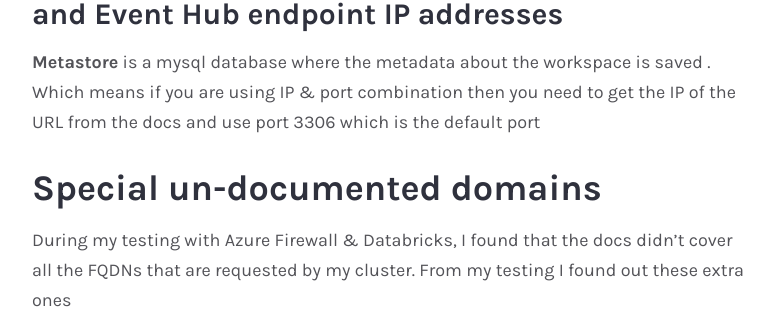
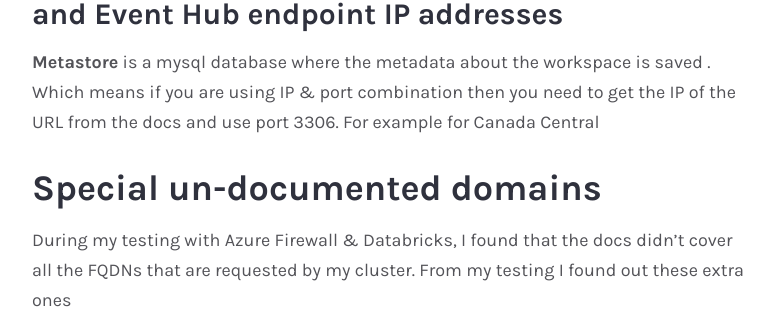
Before and after one commit to mosharafMS/cloudsafari, a Jekyll site: the page built from _posts/2020-09-05-Azure-Databricks-VNET-Integration.md, in a window 1280 px wide and 900 px high, scrolled down 5932 px. Shown: the part 209-518 px from the top of the window, without its empty margins (248-1031 px from the left). Built offline with Jekyll 4.4.1, drawn with Linux system fonts in a browser that asks for light colours; some web fonts are replaced; our own code applies the rules of GitHub Pages for plain Markdown files; comment, search, counter and statistics services are not loaded; some of the changed lines change nothing that is shown.

Commit message:
_posts/2020-09-05-Azure-Databricks-VNET-Integration.md updated from https://stackedit.io/

```diff
--- a/_posts/2020-09-05-Azure-Databricks-VNET-Integration.md
+++ b/_posts/2020-09-05-Azure-Databricks-VNET-Integration.md
@@ -69,7 +69,7 @@
 
 ###  Metastore, artifact Blob storage, log Blob storage, and Event Hub endpoint IP addresses
 **Metastore** is a mysql database where the metadata about the workspace is saved
-. Which means if you are using IP & port combination then you need to get the IP of the URL from the docs and use port 3306 which is the default port
+. Which means if you are using IP & port combination then you need to get the IP of the URL from the docs and use port 3306. For example for Canada Central
 ## Special un-documented domains
 During my testing with Azure Firewall & Databricks, I found that the docs didn’t cover all the FQDNs that are requested by my cluster. From my testing I found out these extra ones
 -   Ubuntu updates → *.ubuntu.com
@@ -78,7 +78,7 @@
 -   cloudflare → *.cloudflare.com
 
 <!--stackedit_data:
-eyJoaXN0b3J5IjpbODQ5OTA3NTEyLDE4NTY3MTU3NywyMDA1Mz
-UzOTkyLDQxOTQzOTA3LC04NDUyNzE3NDYsLTE2OTc1NzA4NzRd
-fQ==
+eyJoaXN0b3J5IjpbLTkyNjI3MjY1Nyw4NDk5MDc1MTIsMTg1Nj
+cxNTc3LDIwMDUzNTM5OTIsNDE5NDM5MDcsLTg0NTI3MTc0Niwt
+MTY5NzU3MDg3NF19
 -->
```
